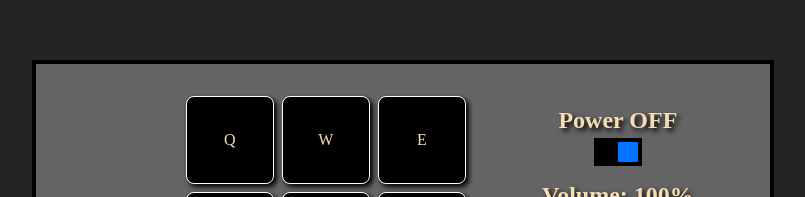
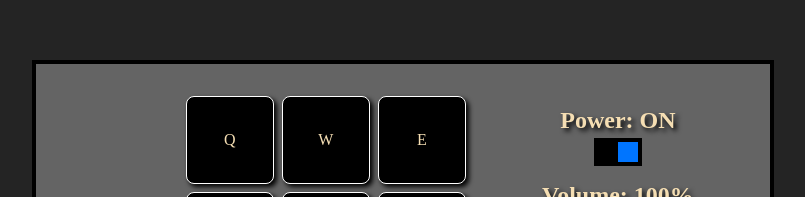
Before and after one commit to LevyMonteiro/drum-machine, a React (Vite) app: page / in a window 1280 px wide. Shown: the part 180-377 px from the top of the page, without its empty margins (237-1042 px from the left). Built offline with nearby package versions, Linux system fonts and the light colour scheme.

Commit message:
update button power header description

```diff
--- a/src/components/Controller.jsx
+++ b/src/components/Controller.jsx
@@ -51,9 +51,7 @@ export default function Controller() {
 
   const changeSoundGroup = () => {
     if (JSON.stringify(soundGroup) === JSON.stringify(firstSoundsGroup)) {
-      // change the .drum-pad element with state
       setSoundGroup(secondSoundsGroup);
-      // update the sounds kit name on display
       setSoundGroupName('Smooth Piano Kit');
     } else {
       setSoundGroup(firstSoundsGroup);
@@ -71,7 +69,7 @@ export default function Controller() {
   return (
     <div className='controller'>
       <div className='button-wrapper'>
-        <h2>Power {power ? 'OFF' : 'ON'}</h2>
+        <h2>Power: {power ? 'ON' : 'OFF'}</h2>
         <div className={`button ${btnPower}`} onClick={turnPower}>
           <div></div>
         </div>
@@ -88,6 +86,7 @@ export default function Controller() {
           onChange={handleVolumeChange}
         />
       </div>
+
       <div id='display'>{displayAss}</div>
       <div className='button-wrapper'>
         <h2>{soundGroupName}</h2>
```
